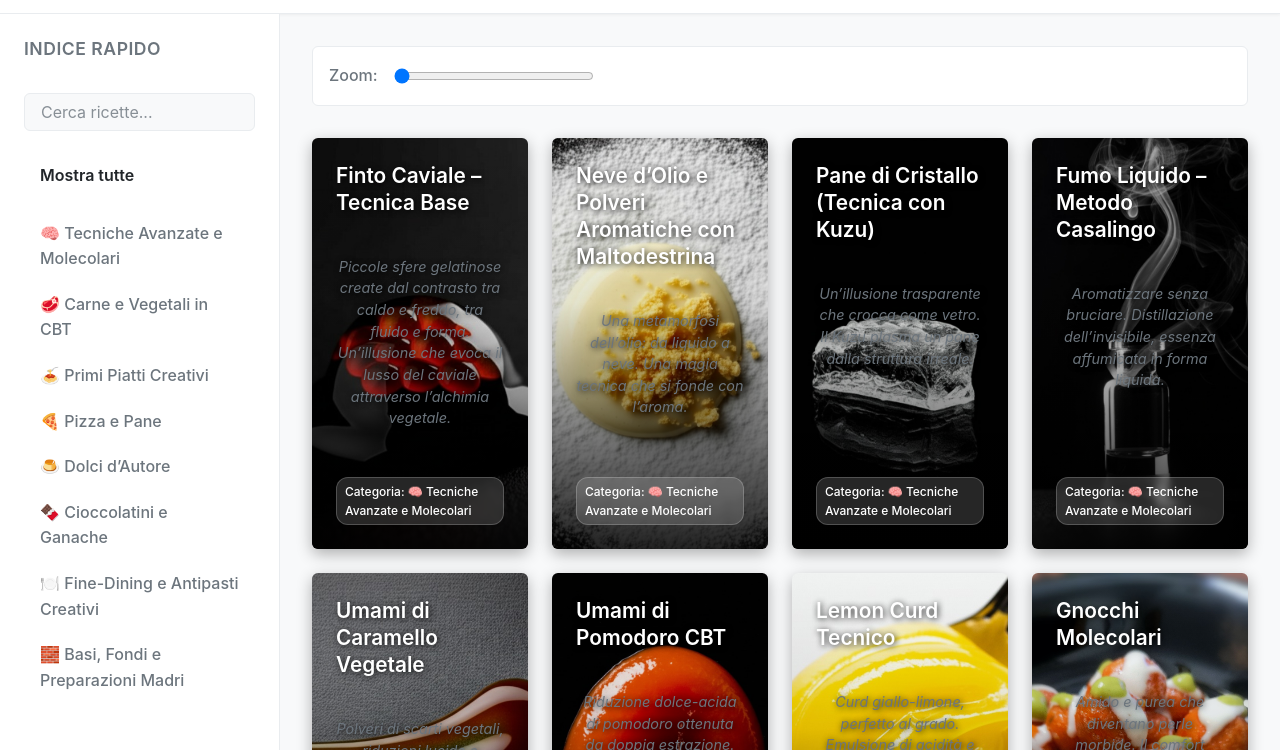
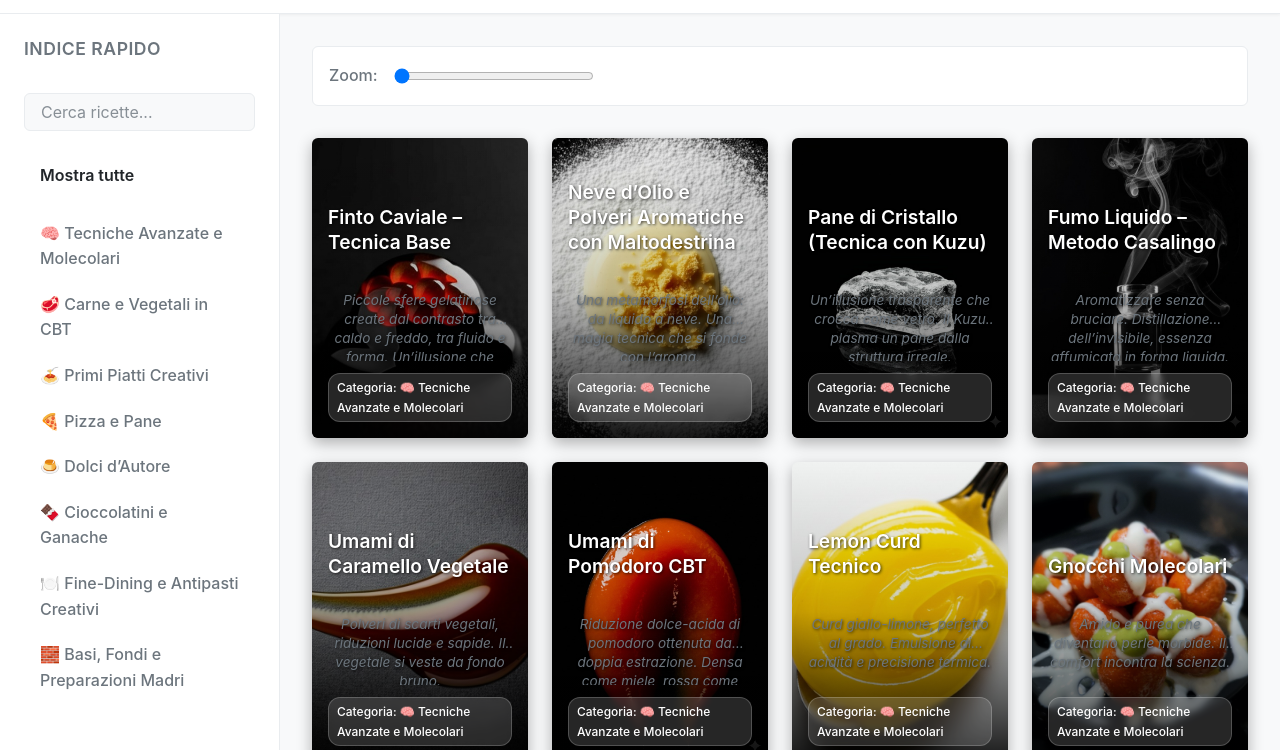
Before and after one commit to pietrolama/ricettario, a plain HTML site: page index.html in a window 1280 px wide. Shown: the part 50-800 px from the top of the page. Drawn offline with Linux system fonts and the light colour scheme.

Commit message:
Update style.css

```diff
--- a/style.css
+++ b/style.css
@@ -268,108 +268,115 @@ header h1 { margin-bottom: 0; font-size: 1.5rem; }
    Card Ricetta CON Immagine (Stili RIVISTI)
    ============================================= */
 
+/* =============================================
+   Card Ricetta CON Immagine (Layout Testo Modificato)
+   ============================================= */
+
 .card.card-has-image {
-  position: relative; /* Per posizionare overlay e contenuto */
+  position: relative;
   background-size: cover;
   background-position: center;
   background-repeat: no-repeat;
-  color: #ffffff; /* Testo bianco di default per contrasto */
-  min-height: 300px; /* Altezza minima aumentata */
-  border: none; /* Rimuoviamo il bordo standard */
-  padding: 0; /* Rimuoviamo il padding diretto dalla card */
-  box-shadow: 0 5px 15px rgba(0, 0, 0, 0.3); /* Ombra più decisa per staccare */
-  /* Fallback background nel caso l'immagine non carichi */
-  background-color: var(--color-border);
+  color: #ffffff;
+  min-height: 300px;
+  border: none;
+  padding: 0; /* Rimuoviamo padding diretto */
+  box-shadow: 0 5px 15px rgba(0, 0, 0, 0.3);
+  background-color: var(--color-border); /* Fallback */
+  /* Aggiungiamo display flex per controllare il figlio .card-content-wrapper */
+  display: flex;
+  flex-direction: column; /* Elementi interni in colonna */
+  justify-content: flex-end; /* *** SPINGE IL CONTENUTO IN BASSO *** */
 }
 
-/* Overlay RIVISTO (Gradiente più leggero in alto) */
+/* Overlay (Gradiente leggermente aggiustato per enfatizzare il basso) */
 .card.card-has-image::before {
   content: '';
   position: absolute;
-  inset: 0; /* Copre tutta la card */
+  inset: 0;
   border-radius: var(--border-radius);
-  z-index: 1; /* Sta sopra lo sfondo, sotto il testo */
+  z-index: 1;
   transition: background var(--transition-speed) ease;
-  /* Gradiente più leggero */
+  /* Gradiente che scurisce di più e prima dal basso */
   background: linear-gradient(to bottom,
                 rgba(0, 0, 0, 0.0) 0%,   /* Trasparente in alto */
-                rgba(0, 0, 0, 0.1) 40%,  /* Leggermente scuro a metà */
-                rgba(0, 0, 0, 0.85) 100% /* Molto scuro in basso per testo */
+                rgba(0, 0, 0, 0.2) 50%,  /* Scurisce gradualmente a metà */
+                rgba(0, 0, 0, 0.90) 100% /* Molto scuro in basso */
               );
 }
 
-/* Wrapper per il contenuto (essenziale!) */
+/* Wrapper per il contenuto (ora posizionato in basso) */
 .card-has-image .card-content-wrapper {
-  position: relative; /* Necessario per stare sopra l'overlay ::before */
+  position: relative;
   z-index: 2;
-  padding: var(--spacing-lg); /* Applichiamo il padding qui! */
-  display: flex;
-  flex-direction: column;
-  flex-grow: 1; /* Occupa l'altezza disponibile */
-  background-color: transparent; /* Nessuno sfondo per il wrapper */
-  height: 100%; /* Assicura che occupi tutta l'altezza */
+  padding: var(--spacing-md); /* Padding ridotto per zona inferiore */
+  background-color: transparent;
+  /* Non serve più flex-grow o height 100% perché è spinto in basso dal flex parent */
 }
 
-/* Stile testo RIVISTO */
+/* Stile testo (Ombra potrebbe essere meno necessaria ora) */
 .card.card-has-image h3,
 .card.card-has-image p {
   color: #ffffff;
-  /* Ombra testo più forte per maggiore leggibilità */
-  text-shadow: 1px 1px 6px rgba(0, 0, 0, 0.9);
+  /* Riduciamo o togliamo l'ombra se l'overlay è sufficiente */
+   text-shadow: 1px 1px 3px rgba(0, 0, 0, 0.7);
+   /* text-shadow: none; */ /* Prova anche senza ombra */
 }
 
 .card.card-has-image h3 {
-    font-size: 1.3rem; /* Titolo più grande */
-    margin-bottom: var(--spacing-sm);
+    font-size: 1.2rem; /* Dimensione titolo leggermente ridotta */
+    margin-bottom: var(--spacing-xs); /* Meno spazio sotto il titolo */
 }
 
 .card.card-has-image p {
-    flex-grow: 1; /* Mantiene il comportamento flex */
-    margin-bottom: var(--spacing-md);
-    font-size: 0.9rem;
-    line-height: 1.5;
-    /* Opzionale: limita righe descrizione */
-    /* display: -webkit-box;
-    -webkit-line-clamp: 3;
+    /* Rimuoviamo flex-grow perché non deve più espandersi */
+    margin-bottom: var(--spacing-sm); /* Meno spazio sotto la descrizione */
+    font-size: 0.85rem; /* Descrizione più piccola */
+    line-height: 1.4;
+    /* Limita SEMPRE la descrizione a poche righe */
+    display: -webkit-box;
+    -webkit-line-clamp: 2; /* Mostra max 2 righe */
     -webkit-box-orient: vertical;
-    overflow: hidden; */
+    overflow: hidden;
+    text-overflow: ellipsis; /* Aggiunge ... se testo troncato */
 }
 
-/* Stile tag categoria */
+/* Stile tag categoria (Posizionato nel blocco inferiore) */
 .card.card-has-image .category-tag {
-  margin-top: auto; /* Spinge in fondo */
-  background-color: rgba(255, 255, 255, 0.15); /* Sfondo tag semi-trasparente chiaro */
+  /* Rimuoviamo margin-top: auto */
+  background-color: rgba(255, 255, 255, 0.15);
   color: #ffffff;
-  backdrop-filter: blur(3px); /* Effetto vetro smerigliato più evidente */
+  backdrop-filter: blur(3px);
   border: 1px solid rgba(255, 255, 255, 0.2);
    display: inline-block;
    padding: var(--spacing-xs) var(--spacing-sm);
    font-size: 0.75rem;
    font-weight: 500;
    border-radius: calc(var(--border-radius) * 2);
-   align-self: flex-start;
+   align-self: flex-start; /* Rimane allineato a sinistra */
    transition: background-color var(--transition-speed) ease;
+   /* Aggiungiamo un piccolo margine superiore se necessario */
+   margin-top: var(--spacing-xs);
 }
 
-/* Effetto hover RIVISTO */
+/* Effetto hover (invariato, ma l'effetto sarà sullo sfondo e non sul testo) */
 .card.card-has-image:hover {
-  transform: translateY(-6px) scale(1.03); /* Ingrandimento + sollevamento */
-  box-shadow: 0 12px 28px rgba(0, 0, 0, 0.4), /* Ombra più forte */
-              0 0 20px rgba(var(--color-accent-rgb), 0.3); /* Glow accent */
+  transform: translateY(-6px) scale(1.03);
+  box-shadow: 0 12px 28px rgba(0, 0, 0, 0.4),
+              0 0 20px rgba(var(--color-accent-rgb), 0.3);
   border-color: transparent;
 }
 
-/* Overlay su hover RIVISTO (coerente con Opzione 1 Gradiente) */
+/* Overlay su hover (leggermente più scuro) */
 .card.card-has-image:hover::before {
     background: linear-gradient(to bottom,
                   rgba(0, 0, 0, 0.0) 0%,
-                  rgba(0, 0, 0, 0.2) 40%,
-                  rgba(0, 0, 0, 0.9) 100%
+                  rgba(0, 0, 0, 0.3) 50%,
+                  rgba(0, 0, 0, 0.95) 100%
                 );
 }
 
-/* --- FINE SEZIONE CARD CON IMMAGINE --- */
-
+/* --- FINE NUOVA SEZIONE CARD CON IMMAGINE --- */
 
 /* =================================
    Modal
```
